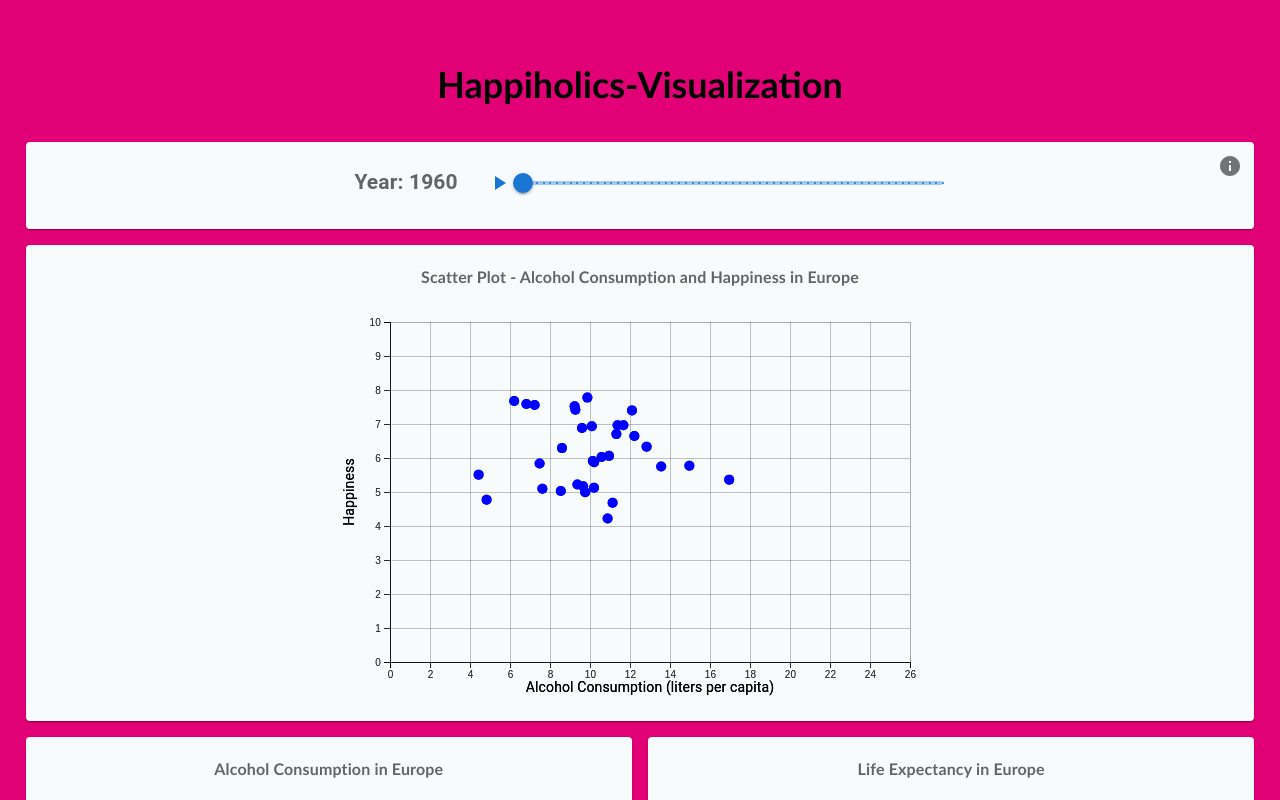
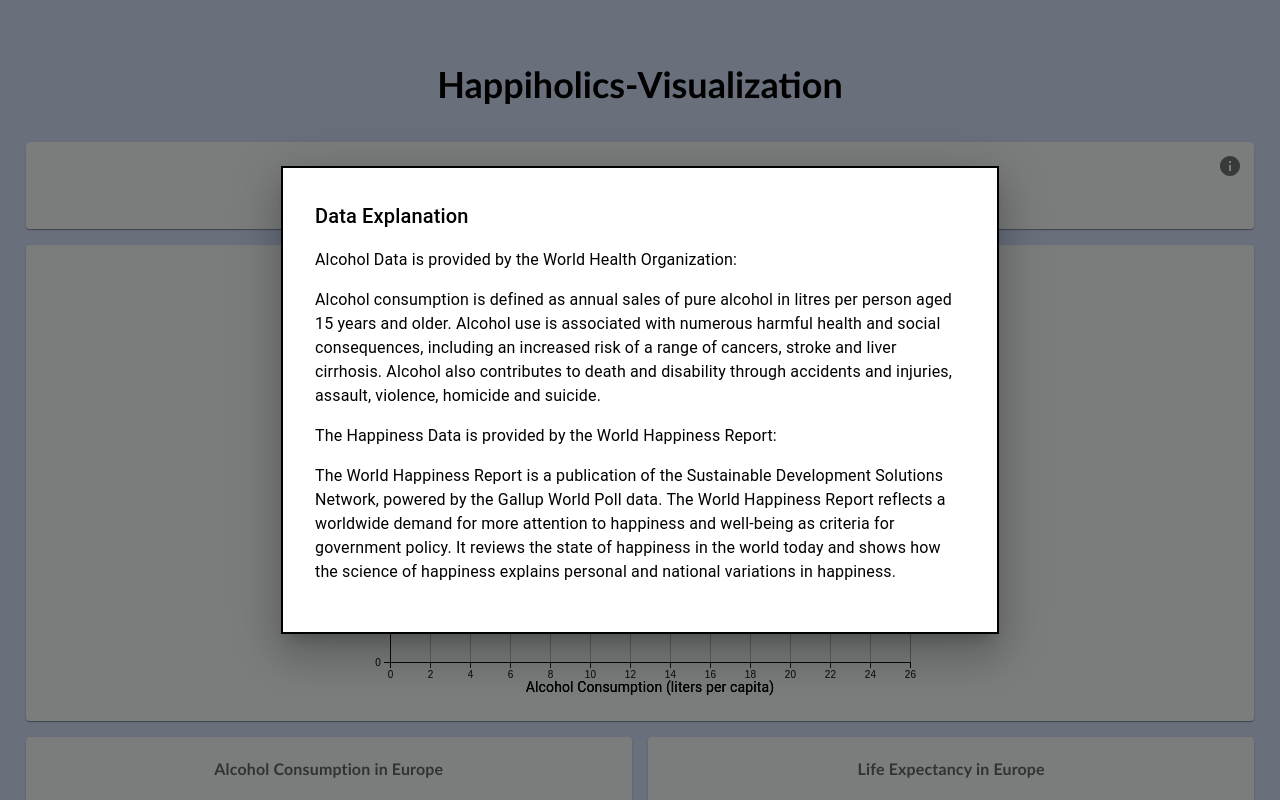
Before and after one commit to piakoller/data-vis, a React (Create React App) app: page / in a window 1280 px wide. Both pictures are taken after a click on the button 1230 px from the left and 165 px from the top of the page. Shown: the top 800 px of the page. Built offline with nearby package versions, Linux system fonts and the light colour scheme.

Commit message:
background and modal

```diff
--- a/src/App.css
+++ b/src/App.css
@@ -7,7 +7,7 @@
 .App-header {
   font-size: calc(10px + 2vmin);
   padding: 2%;
-  background-color: #E10075;
+  background-color: #d4e2fa;
 }
 
 .App-link {
--- a/src/App.js
+++ b/src/App.js
@@ -18,7 +18,7 @@ import Paper from '@mui/material/Paper';
 import Grid from '@mui/material/Grid';
 import { IconButton } from '@mui/material';
 import InfoIcon from '@mui/icons-material/Info';
-
+import Modal from '@mui/material/Modal';
 
 function App() {
 
@@ -30,6 +30,22 @@ function App() {
     color: theme.palette.text.secondary,
   }));
 
+  const style = {
+    position: 'absolute',
+    top: '50%',
+    left: '50%',
+    transform: 'translate(-50%, -50%)',
+    width: 650,
+    bgcolor: 'background.paper',
+    border: '2px solid #000',
+    boxShadow: 24,
+    p: 4,
+  };
+
+  const [open, setOpen] = React.useState(false);
+  const handleOpen = () => setOpen(true);
+  const handleClose = () => setOpen(false);
+
   return (
     <SelectedDataProvider>
       <div className="App">
@@ -39,9 +55,29 @@ function App() {
             <Grid container spacing={2}>
               <Grid item xs={12} style={{ position: 'sticky', top: 0, zIndex: 999, shadow: '0px 0px 20px' }}>
               <Item style={{position: "relative"}}>
-                  <IconButton aria-label="info" size="large" style={{position: "absolute", top: 0, right: 0, shadow: '0px 0px 20px' }}>
+                  <IconButton aria-label="info" size="large" style={{position: "absolute", top: 0, right: 0, shadow: '0px 0px 20px' }} onClick={handleOpen}>
                     <InfoIcon color='blue' />
                   </IconButton>
+                  <Modal
+                    open={open}
+                    onClose={handleClose}
+                    aria-labelledby="modal-modal-title"
+                    aria-describedby="modal-modal-description"
+                  >
+                    <Box sx={style}>
+                      <Typography id="modal-modal-title" variant="h6" component="h2">
+                        Data Explanation
+                      </Typography>
+                      <Typography id="modal-modal-description" sx={{ mt: 2 }}>
+                        <p>Alcohol Data is provided by the World Health Organization:</p>
+                        <p>Alcohol consumption is defined as annual sales of pure alcohol in litres per person aged 15 years and older. Alcohol use is associated with numerous harmful health and social consequences, including an increased risk of a range of cancers, stroke and liver cirrhosis. Alcohol also contributes to death and disability through accidents and injuries, assault, violence, homicide and suicide.
+                        </p>
+                        <p>The Happiness Data is provided by the World Happiness Report:</p>
+                        <p>The World Happiness Report is a publication of the Sustainable Development Solutions Network, powered by the Gallup World Poll data. The World Happiness Report reflects a worldwide demand for more attention to happiness and well-being as criteria for government policy. It reviews the state of happiness in the world today and shows how the science of happiness explains personal and national variations in happiness.
+                        </p>
+                      </Typography>
+                    </Box>
+                  </Modal>
                   <Typography sx={{ fontSize: 14 }} color="text.secondary" gutterBottom>
                     <MovingSlider key="slider" />
                   </Typography>
@@ -61,7 +97,7 @@ function App() {
                   <CardContent style={{ height: '100%' }}>
                     <WorldMap key="unique-key-for-world-map" />
                     <Typography sx={{ fontSize: 14 }} color="text.secondary" gutterBottom>
-                      World Map
+
                     </Typography>
                   </CardContent>
                 </Item>
--- a/src/graphs/WorldMap.js
+++ b/src/graphs/WorldMap.js
@@ -65,10 +65,10 @@ const Map = () => {
     }, []);
 
     const getColor = useMemo(() => {
-        const colorScale = d3.scaleSequential(d3.interpolateGreys);
+        const colorScale = d3.scaleSequential(d3.interpolateOranges);
         return (value) => {
           if (value) {
-            return colorScale(value / 25);
+            return colorScale(value / 28);
           } else {
             return '#FFFFFF'; // Default to white when there's no value
           }
@@ -263,7 +263,12 @@ const Map = () => {
                     </text>
                 ))}
             </svg>
-        </div >
+        <div style={{ display: 'flex', justifyContent: 'space-between', marginTop: '10px', marginLeft: '250px', marginRight: '245px' }}>
+        {legendValues.map((value, index) => (
+          <div key={index}>{value}</div>
+        ))}
+        </div>
+    </div >
     );
 };
 
```
